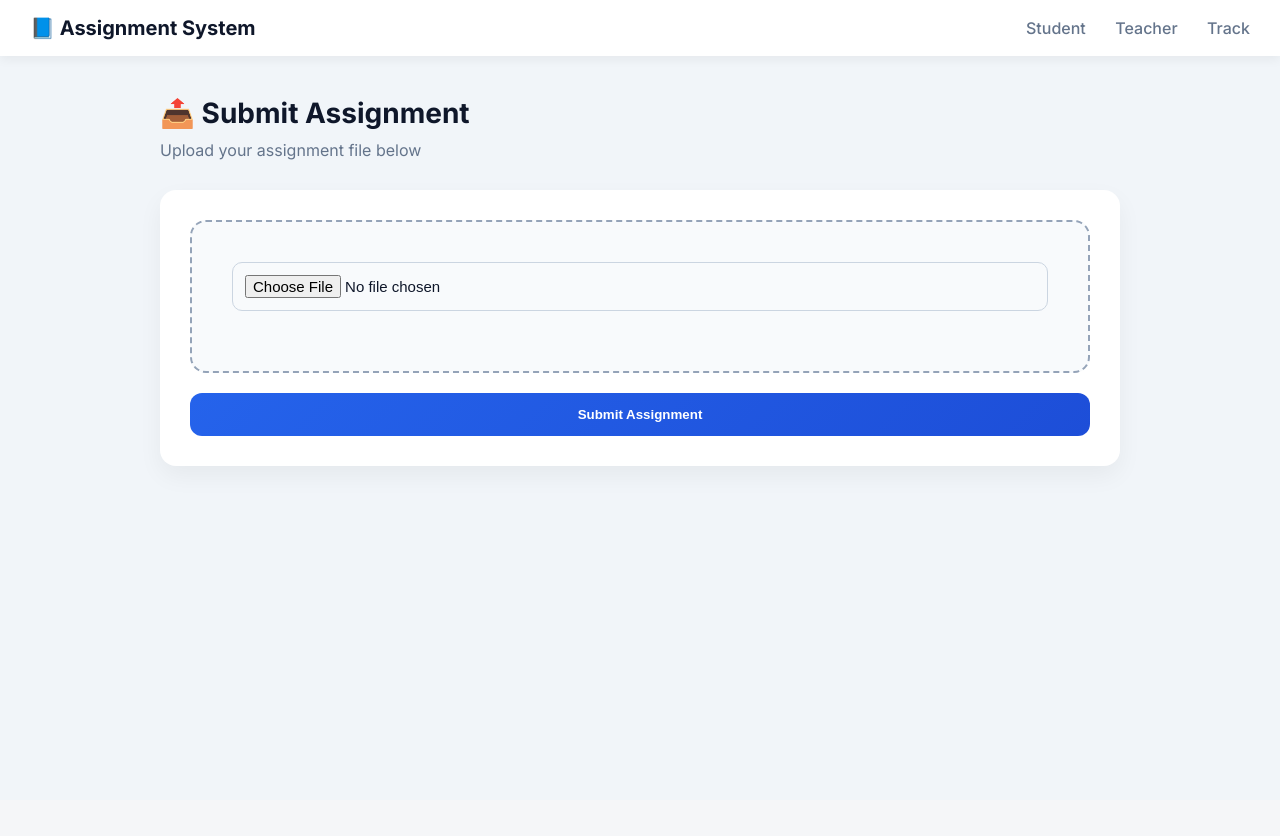
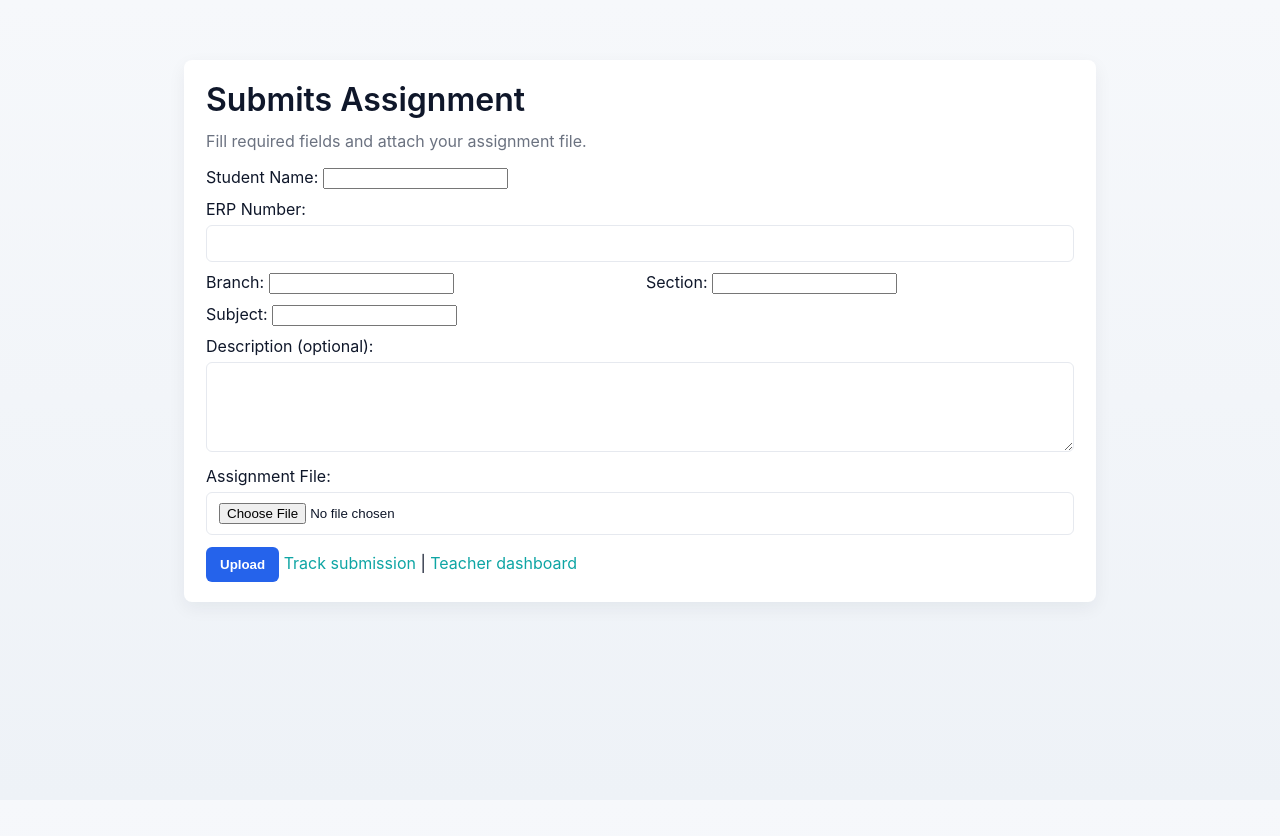
Before and after one commit to ruddra1518/asproject, a Flask app: template templates/student.html in a window 1280 px wide. Before the commit the page ends 470 px from the top, so only its background shows below. Run offline with Flask 2, Linux system fonts and the light colour scheme; the template is opened without the code that fills it, so the values that code supplies are empty; parts of the project's set-up code (start-up, migrations or seed data) failed here and were passed over.

Commit message:
undo css

```diff
--- a/static/css/style.css
+++ b/static/css/style.css
@@ -1,147 +1,78 @@
-@import url('https://fonts.googleapis.com/css2?family=Inter:wght@400;500;600;700&display=swap');
-
+/* Professional, minimal stylesheet for the assignment app */
 :root{
+  --bg:#f6f8fb;
+  --card:#ffffff;
+  --muted:#6b7280;
   --primary:#2563eb;
-  --bg:#f1f5f9;
-  --card:#ffffff;
-  --text:#0f172a;
-  --muted:#64748b;
+  --accent:#0ea5a4;
+  --danger:#ef4444;
+  --radius:8px;
+  --max-width:960px;
 }
 
-*{
+*{box-sizing:border-box}
+html,body{height:100%}
+body{
   margin:0;
-  padding:0;
-  box-sizing:border-box;
+  font-family:Inter, system-ui, -apple-system, "Segoe UI", Roboto, "Helvetica Neue", Arial;
+  background:linear-gradient(180deg,var(--bg),#eef2f7);
+  color:#0f172a;
+  -webkit-font-smoothing:antialiased;
+  -moz-osx-font-smoothing:grayscale;
 }
 
-body{
-  font-family:'Inter', sans-serif;
-  background:var(--bg);
-  color:var(--text);
+.wrap{
+  max-width:var(--max-width);
+  margin:36px auto;
+  padding:24px;
 }
 
-/* NAVBAR */
-.navbar{
-  background:white;
-  padding:16px 30px;
-  display:flex;
-  justify-content:space-between;
-  align-items:center;
-  box-shadow:0 4px 10px rgba(0,0,0,0.05);
+.card{
+  background:var(--card);
+  border-radius:var(--radius);
+  box-shadow:0 6px 18px rgba(18,29,50,0.06);
+  padding:20px 22px;
 }
 
-.nav-brand{
-  font-weight:700;
-  font-size:20px;
+h1{margin:0 0 12px;font-weight:600}
+p.lead{color:var(--muted);margin-top:6px}
+
+form label{display:block;margin-bottom:10px;color:#0f172a}
+input[type="text"], input[type="file"], textarea, input[name="erp"]{
+  width:100%;
+  padding:10px 12px;
+  border:1px solid #e6e9ef;
+  border-radius:6px;
+  background:#fff;
+  margin-top:6px;
 }
+textarea{min-height:90px}
 
-.nav-links a{
-  margin-left:25px;
-  text-decoration:none;
-  color:var(--muted);
-  font-weight:500;
+.field-row{display:flex;gap:12px}
+.field-row .col{flex:1}
+
+button.btn{
+  background:var(--primary);
+  color:#fff;
+  border:none;padding:10px 14px;border-radius:6px;cursor:pointer;font-weight:600
 }
+button.btn.secondary{background:#e6eefc;color:var(--primary)}
 
-.nav-links a:hover{
-  color:var(--primary);
+.links{margin-top:12px}
+a{color:var(--accent);text-decoration:none}
+
+.success{background:#ecfdf5;border:1px solid #bbf7d0;padding:8px 12px;border-radius:6px;color:#065f46}
+
+table{width:100%;border-collapse:collapse;margin-top:12px}
+th, td{padding:10px 8px;border-bottom:1px solid #eef2f7;text-align:left}
+th{background:#fbfdff;color:#0b1220;font-weight:600}
+tr:last-child td{border-bottom:0}
+
+form.inline{display:inline-block}
+input[name="marks"]{width:80px}
+
+@media (max-width:700px){
+  .field-row{flex-direction:column}
+  .wrap{padding:12px}
+  th,td{font-size:14px}
 }
-
-/* PAGE */
-.container{
-  max-width:1000px;
-  margin:40px auto;
-  padding:0 20px;
-}
-
-h1{
-  font-size:28px;
-  margin-bottom:10px;
-}
-
-.lead{
-  color:var(--muted);
-  margin-bottom:30px;
-}
-
-/* CARD */
-.card{
-  background:var(--card);
-  border-radius:16px;
-  padding:30px;
-  box-shadow:0 10px 25px rgba(0,0,0,0.05);
-}
-
-/* FORM */
-label{
-  display:block;
-  margin-bottom:6px;
-  font-weight:500;
-}
-
-input, select{
-  width:100%;
-  padding:12px;
-  margin-bottom:20px;
-  border-radius:10px;
-  border:1px solid #cbd5e1;
-  font-size:15px;
-}
-
-input:focus{
-  outline:none;
-  border-color:var(--primary);
-}
-
-/* BUTTON */
-button{
-  background:linear-gradient(135deg,#2563eb,#1d4ed8);
-  color:white;
-  padding:14px;
-  border:none;
-  width:100%;
-  border-radius:12px;
-  font-weight:600;
-  cursor:pointer;
-  transition:0.2s;
-}
-
-button:hover{
-  transform:translateY(-1px);
-  box-shadow:0 8px 20px rgba(37,99,235,0.3);
-}
-
-/* UPLOAD BOX */
-.upload-box{
-  border:2px dashed #94a3b8;
-  padding:40px;
-  border-radius:16px;
-  text-align:center;
-  margin-bottom:20px;
-  background:#f8fafc;
-}
-
-/* BADGES */
-.badge{
-  padding:6px 14px;
-  border-radius:999px;
-  font-size:13px;
-  font-weight:600;
-  display:inline-block;
-}
-
-.success{background:#dcfce7;color:#166534;}
-.pending{background:#fef9c3;color:#854d0e;}
-.reject{background:#fee2e2;color:#991b1b;}
-
-/* SPLIT */
-.split{
-  display:grid;
-  grid-template-columns:1fr 1fr;
-  gap:30px;
-}
-
-@media(max-width:768px){
-  .split{
-    grid-template-columns:1fr;
-  }
-}
--- a/templates/student.html
+++ b/templates/student.html
@@ -1,33 +1,62 @@
-<!DOCTYPE html>
+<!doctype html>
 <html>
   <head>
+    <meta charset="utf-8" />
+    <meta name="viewport" content="width=device-width,initial-scale=1">
     <title>Student Submission</title>
-  <link rel="stylesheet" href="/static/style.css">
+    <link rel="stylesheet" href="{{ url_for('static', filename='css/style.css') }}">
   </head>
   <body>
+    <div class="wrap">
+      <div class="card">
+        <h1>Submits Assignment</h1>
+        <p class="lead">Fill required fields and attach your assignment file.</p>
 
-<nav class="navbar">
-  <div class="nav-brand">📘 Assignment System</div>
-  <div class="nav-links">
-    <a href="/student">Student</a>
-    <a href="/teacher">Teacher</a>
-    <a href="/track">Track</a>
+        {% if success %}
+          <div class="success">Submission successful. Tracking ID: <strong>{{ tracking_id }}</strong></div>
+        {% endif %}
+
+        <form action="/submit" method="post" enctype="multipart/form-data">
+          <label>Student Name:
+            <input name="name" required>
+          </label>
+
+          <label>ERP Number:
+            <input name="erp" required>
+          </label>
+
+          <div class="field-row">
+            <div class="col">
+              <label>Branch:
+                <input name="branch" required>
+              </label>
             </div>
-</nav>
+            <div class="col">
+              <label>Section:
+                <input name="section" required>
+              </label>
+            </div>
+          </div>
 
-<div class="container">
-  <h1>📤 Submit Assignment</h1>
-  <p class="lead">Upload your assignment file below</p>
+          <label>Subject:
+            <input name="subject" required>
+          </label>
 
-  <div class="card">
-    <form method="post" enctype="multipart/form-data">
-      <div class="upload-box">
+          <label>Description (optional):
+            <textarea name="description" rows="3"></textarea>
+          </label>
+
+          <label>Assignment File:
             <input type="file" name="file" required>
+          </label>
+
+          <div style="margin-top:12px">
+            <button class="btn" type="submit">Upload</button>
+            <a class="links" href="/track">Track submission</a> |
+            <a class="links" href="/teacher">Teacher dashboard</a>
           </div>
-      <button type="submit">Submit Assignment</button>
         </form>
       </div>
     </div>
-
   </body>
 </html>
```
Also changed, not shown: templates/teacher.html (+60 -36 lines), templates/track.html (+37 -18 lines). Lines whose indentation alone changed are shown as unchanged.
